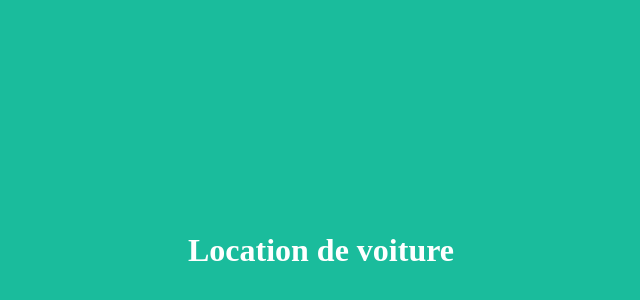
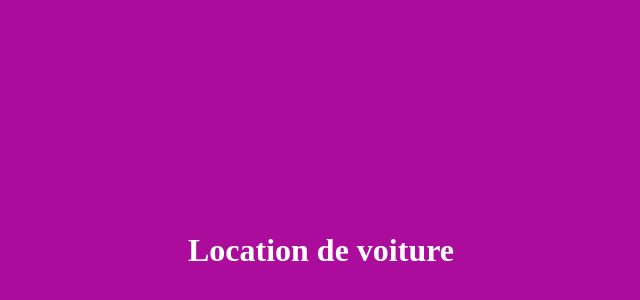
Before and after one commit to alibagan/locationVoiture, a plain HTML site: page index.html in a window 1280 px wide. Shown: the part 42-342 px from the top of the page, without its empty margins (319-959 px from the left). Drawn offline with Linux system fonts and the light colour scheme.

Commit message:
etape 3 : modification de la couleur de fond

```diff
--- a/index.html
+++ b/index.html
@@ -3,7 +3,7 @@
 <head>
 	<title>hello world</title>
 </head>
-<body style="background: #1abc9c">
+<body style="background: #ac0c9c">
 	<h1 style="padding-top: 20%;padding-bottom: 20%;text-align: center;color: #fff;">Location de voiture</h1>
 </body>
 </html>
```
